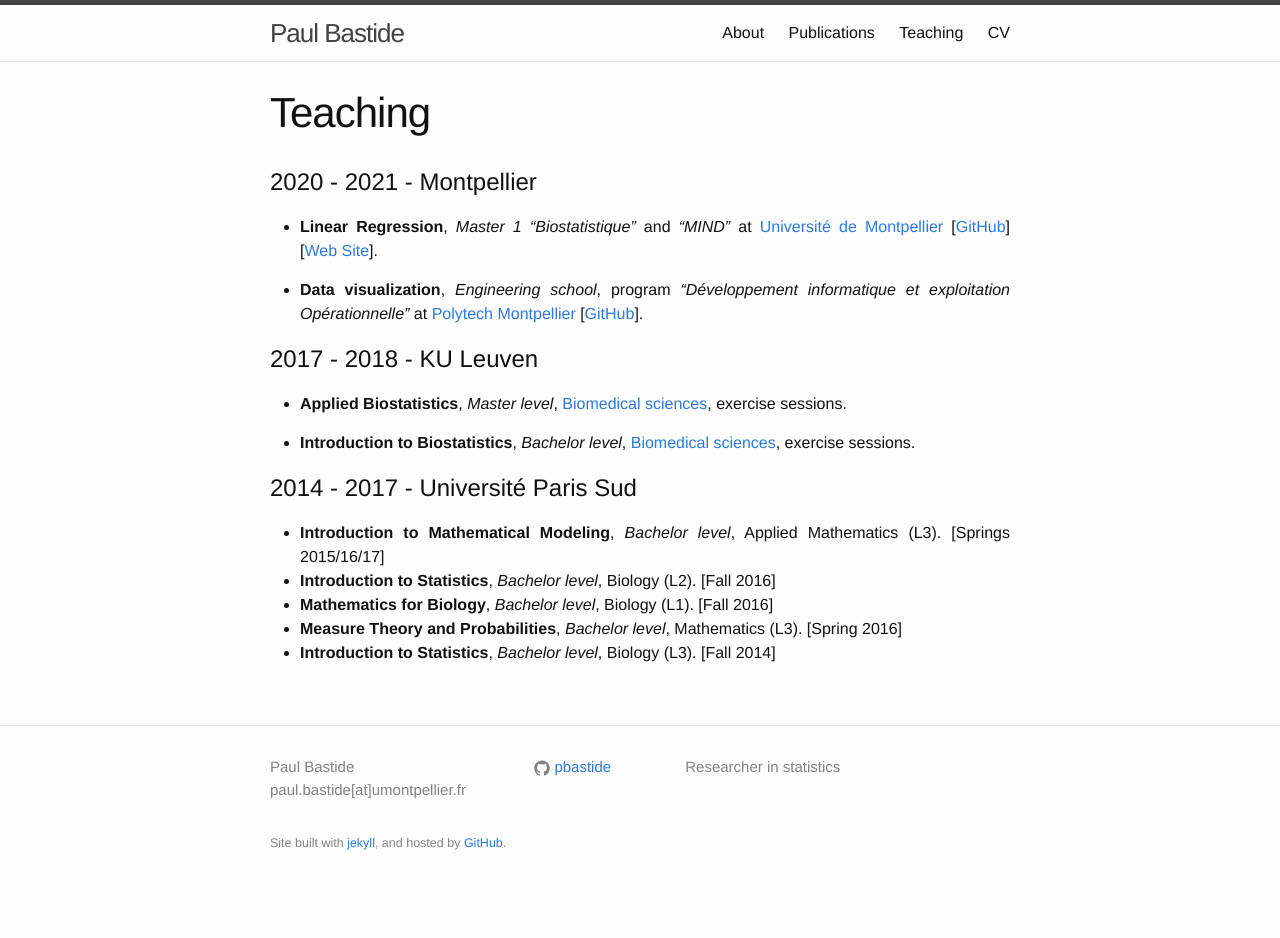
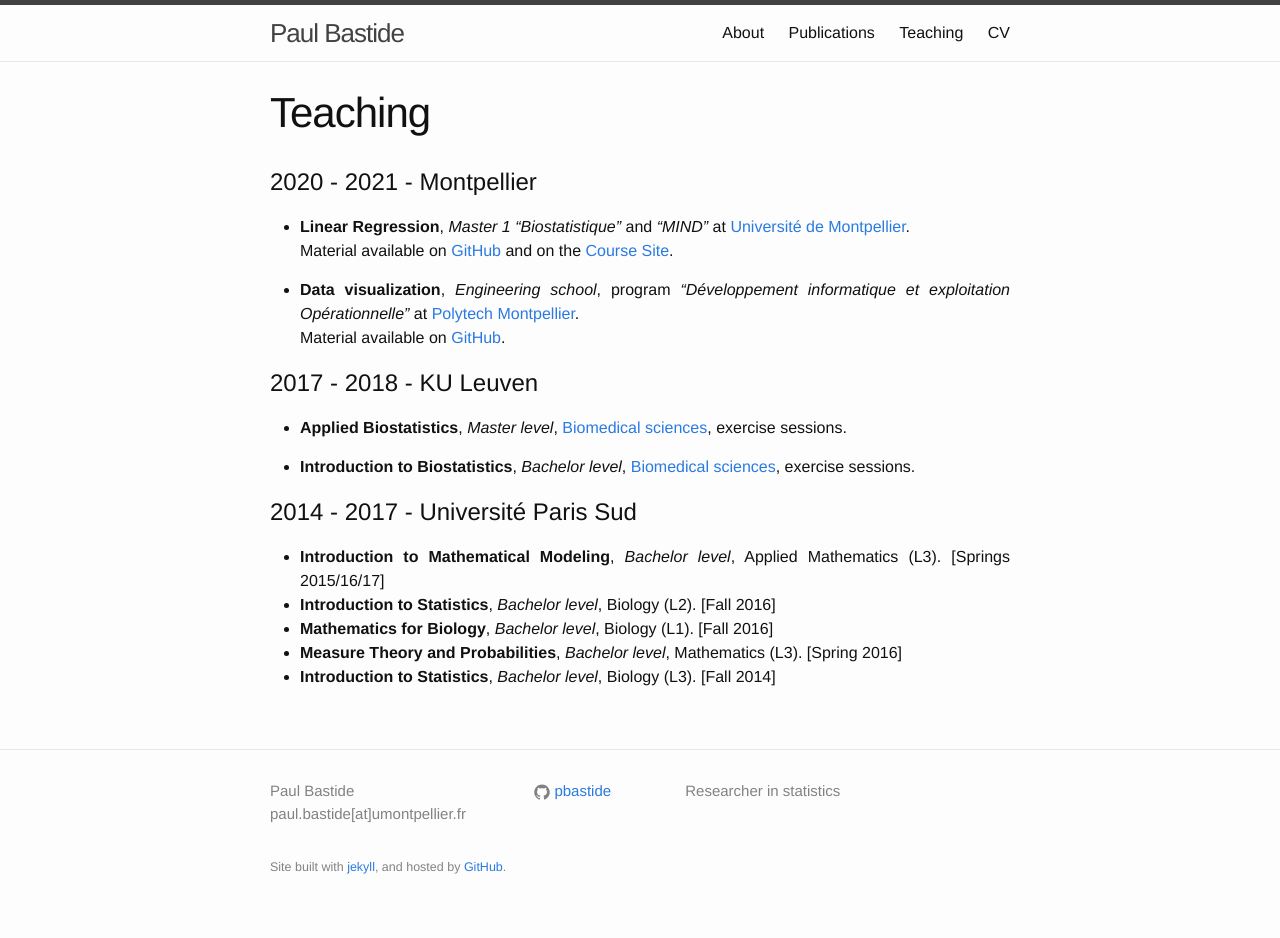
Before and after one commit to pbastide/pbastide.github.io, a Jekyll site: the page built from teaching.md, in a window 1280 px wide. Built offline with Jekyll 4.4.1, drawn with Linux system fonts in a browser that asks for light colours; before the commit the page ends 914 px from its top, so only the background shows below that.

Commit message:
Teaching.

```diff
--- a/teaching.md
+++ b/teaching.md
@@ -6,11 +6,14 @@ weight: 4
 
 # 2020 - 2021 - Montpellier
 
-* **Linear Regression**, *Master 1* *"Biostatistique"* and *"MIND"* at [Université de Montpellier](https://maths-fds.edu.umontpellier.fr/offres-de-formation-master/)
-[[GitHub](https://github.com/pbastide/HMMA201)] [[Web Site](https://hmma201.netlify.app/)].
+* **Linear Regression**, *Master 1* *"Biostatistique"* and *"MIND"* at [Université de Montpellier](https://maths-fds.edu.umontpellier.fr/offres-de-formation-master/).
+Material available on
+[GitHub](https://github.com/pbastide/HMMA201)
+and on the [Course Site](https://hmma201.netlify.app/).
 
-* **Data visualization**, *Engineering school*, program *"Développement informatique et exploitation Opérationnelle"* at [Polytech Montpellier](https://www.polytech.umontpellier.fr/formation/cycle-ingenieur/devops/enseignements-do)
-[[GitHub](https://github.com/pbastide/HMMA201)].
+* **Data visualization**, *Engineering school*, program *"Développement informatique et exploitation Opérationnelle"* at [Polytech Montpellier](https://www.polytech.umontpellier.fr/formation/cycle-ingenieur/devops/enseignements-do).
+Material available on
+[GitHub](https://github.com/pbastide/HMMA201).
 
 # 2017 - 2018 - KU Leuven
 
```
